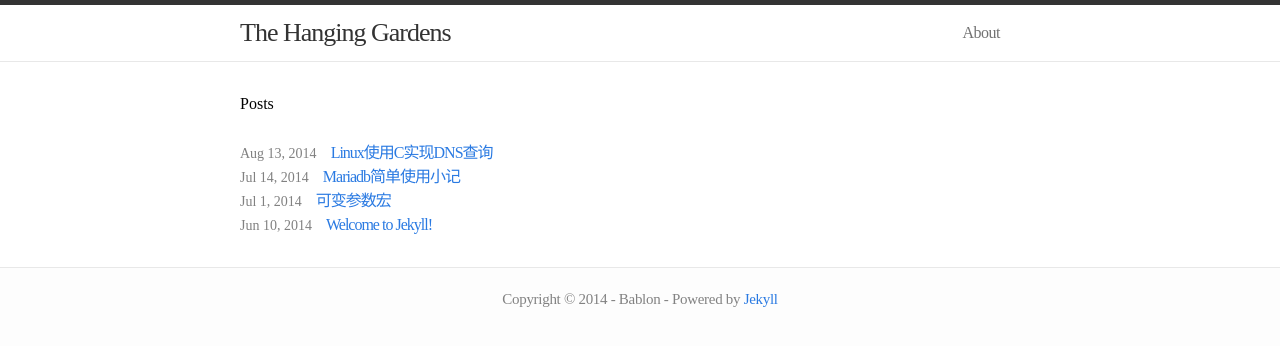
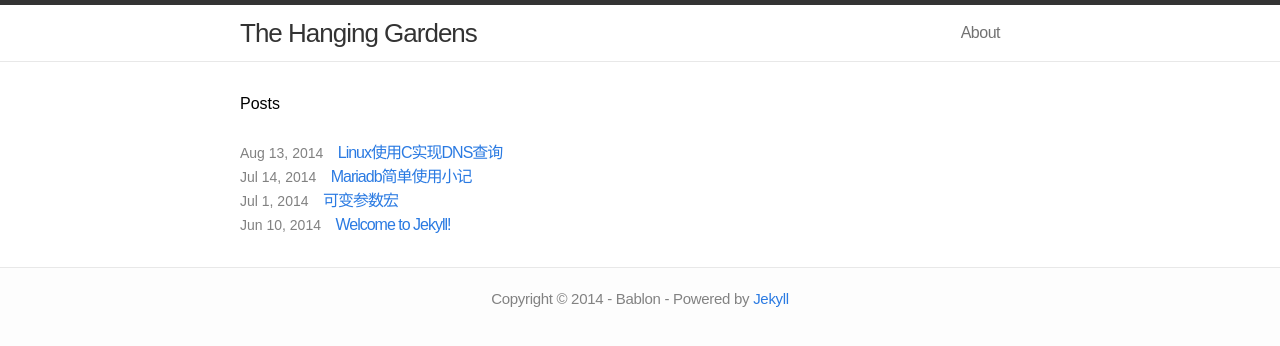
Before and after one commit to bablon/bablon.github.io, a Jekyll site: the page built from index.html, in a window 1280 px wide. Shown: the top 346 px of the page. Built offline with Jekyll 4.4.1, drawn with Linux system fonts in a browser that asks for light colours.

Commit message:
Update main.css

```diff
--- a/css/main.css
+++ b/css/main.css
@@ -10,8 +10,9 @@ html, body { height: 100%; }
 
 body {
   /*font-family: "Lucida Grande","Lucida Sans Unicode",Helvetica,Arial,Verdana,sans-serif;*/
-  font-family: 1em "Droid Sans","Lucida Grande",Arial,"DejaVu Sans",Verdana,sans-serif;
+  /*font-family: 1em "Droid Sans","Lucida Grande",Arial,"DejaVu Sans",Verdana,sans-serif;*/
   /*font-family: Helvetica, Arial, sans-serif;*/
+  font-family: SimSun, Arial, sans-serif;
   font-size: 16px;
   line-height: 1.5;
   font-weight: 300;
```
